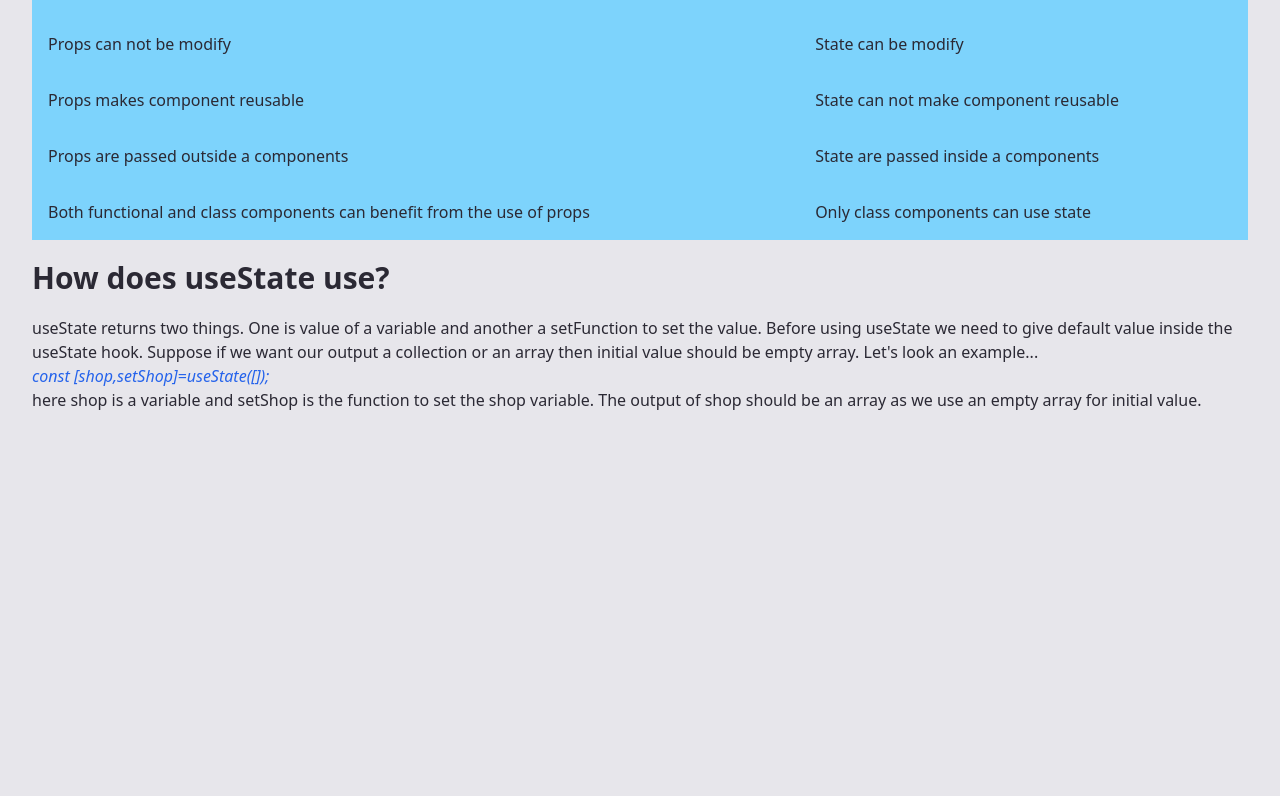
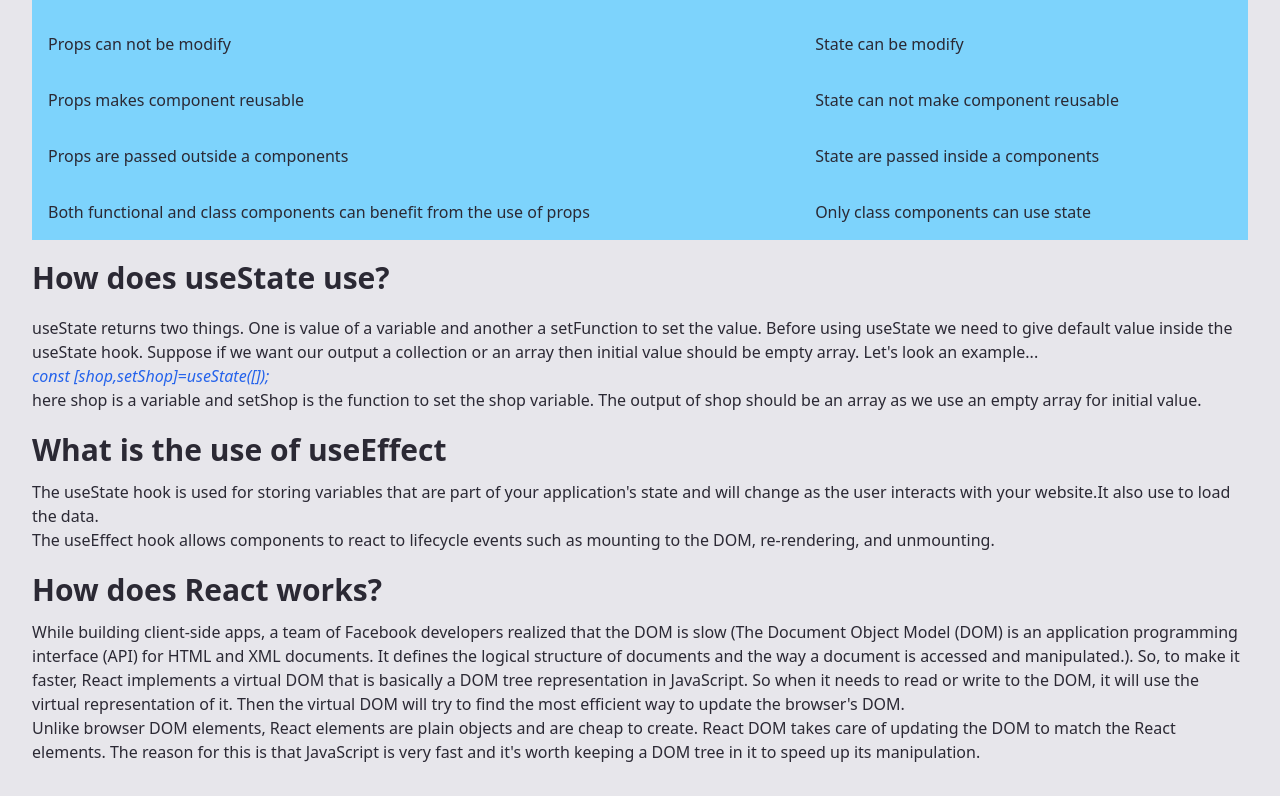
Before and after one commit to jakariamasum/Knowledge-Cafe, a React (Vite) app: page / in a window 1280 px wide. Shown: the part 2751-3547 px from the top of the page. Before the commit the page ends 3195 px from the top, so only its background shows below. Built offline with nearby package versions, Linux system fonts and the light colour scheme.

Commit message:
questions added

```diff
--- a/src/components/Questions/Questions.jsx
+++ b/src/components/Questions/Questions.jsx
@@ -35,7 +35,17 @@ const Questions = () => {
                     here shop is a variable and setShop is the function to set the shop variable. The output of shop should be an array as we use an empty array for initial value.
                 </p>
             </div>
-
+            <div className='my-5'>
+                <h1 className="font-semibold text-3xl mb-3">What is the use of useEffect</h1>
+                <p>The useState hook is used for storing variables that are part of your application's state and will change as the user interacts with your website.It also use to load the data.
+                    <br />
+                    The useEffect hook allows components to react to lifecycle events such as mounting to the DOM, re-rendering, and unmounting.</p>
+            </div>
+            <div>
+                <h1 className="font-semibold text-3xl mb-3">How does React works?</h1>
+                <p> While building client-side apps, a team of Facebook developers realized that the DOM is slow (The Document Object Model (DOM) is an application programming interface (API) for HTML and XML documents. It defines the logical structure of documents and the way a document is accessed and manipulated.). So, to make it faster, React implements a virtual DOM that is basically a DOM tree representation in JavaScript. So when it needs to read or write to the DOM, it will use the virtual representation of it. Then the virtual DOM will try to find the most efficient way to update the browser's DOM. <br />
+                Unlike browser DOM elements, React elements are plain objects and are cheap to create. React DOM takes care of updating the DOM to match the React elements. The reason for this is that JavaScript is very fast and it's worth keeping a DOM tree in it to speed up its manipulation.</p>
+            </div>
         </div>
     );
 };
```
